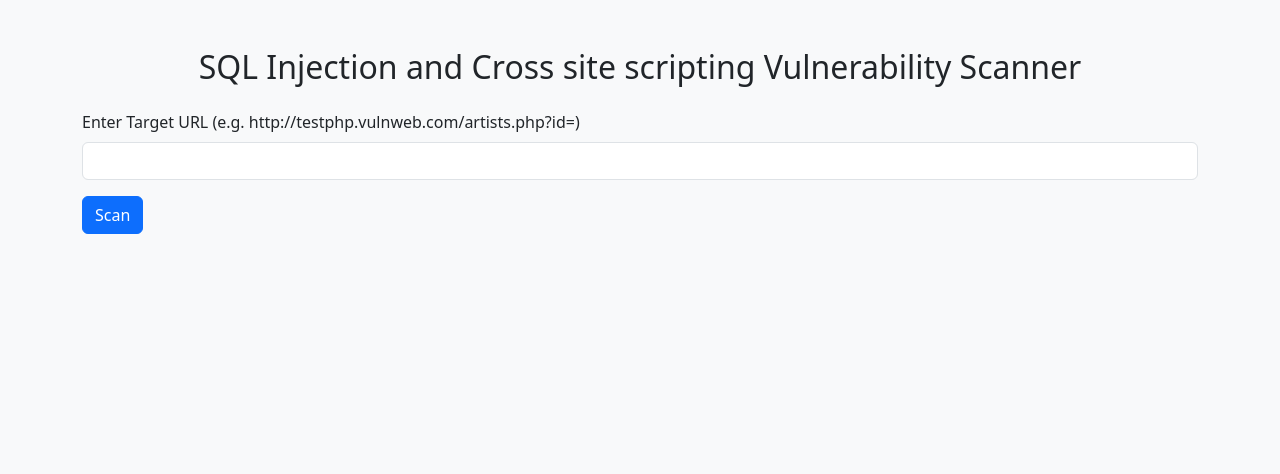
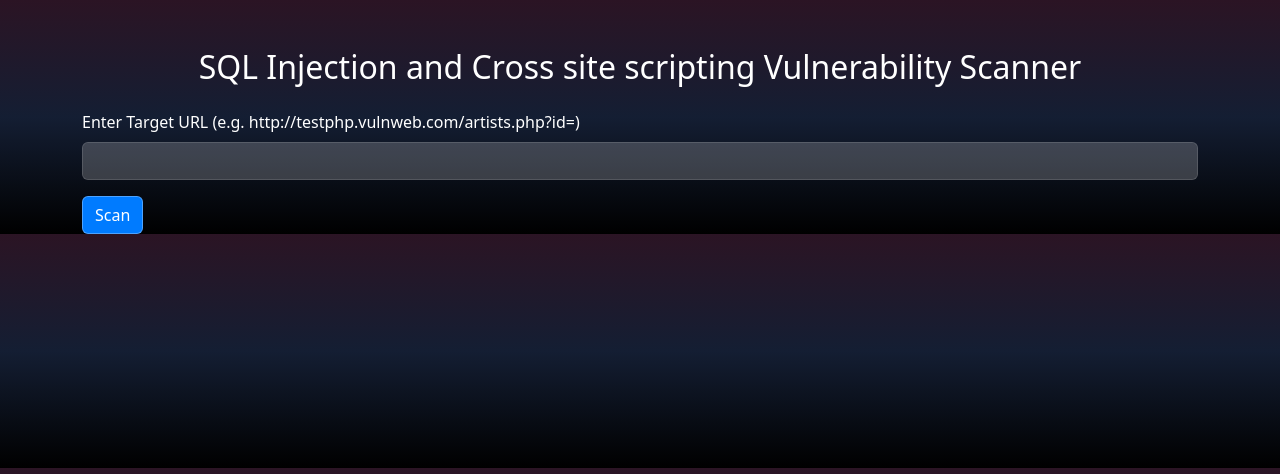
Before and after one commit to Drstrange2003/sqlxss-tester, a Flask app: page / in a window 1280 px wide. Shown: the top 474 px of the page. Run offline with Flask 2, Linux system fonts and the light colour scheme.

Commit message:
Update index.html

```diff
--- a/templates/index.html
+++ b/templates/index.html
@@ -1,11 +1,31 @@
-
 <!DOCTYPE html>
 <html>
 <head>
     <title>SQL Injection Scanner</title>
     <link rel="stylesheet" href="https://cdn.jsdelivr.net/npm/bootstrap@5.3.0/dist/css/bootstrap.min.css">
+    <style>
+        body {
+            background: linear-gradient(180deg, #2B1424 0%, #141E33 50%, #000000 100%);
+            color: #ffffff; /* Added to ensure text is readable against dark background */
+        }
+        .table {
+            background-color: rgba(255, 255, 255, 0.1); /* Slight transparency for table readability */
+            color: #ffffff;
+        }
+        .form-control, .btn-primary {
+            background-color: rgba(255, 255, 255, 0.2); /* Adjusted for better visibility */
+            color: #ffffff;
+            border: 1px solid rgba(255, 255, 255, 0.3);
+        }
+        .btn-primary {
+            background-color: #007bff; /* Bootstrap primary color adjusted for contrast */
+        }
+        .btn-primary:hover {
+            background-color: #0056b3;
+        }
+    </style>
 </head>
-<body class="bg-light">
+<body>
     <div class="container mt-5">
         <h2 class="mb-4 text-center">SQL Injection and Cross site scripting Vulnerability Scanner</h2>
         <form method="post">
```
